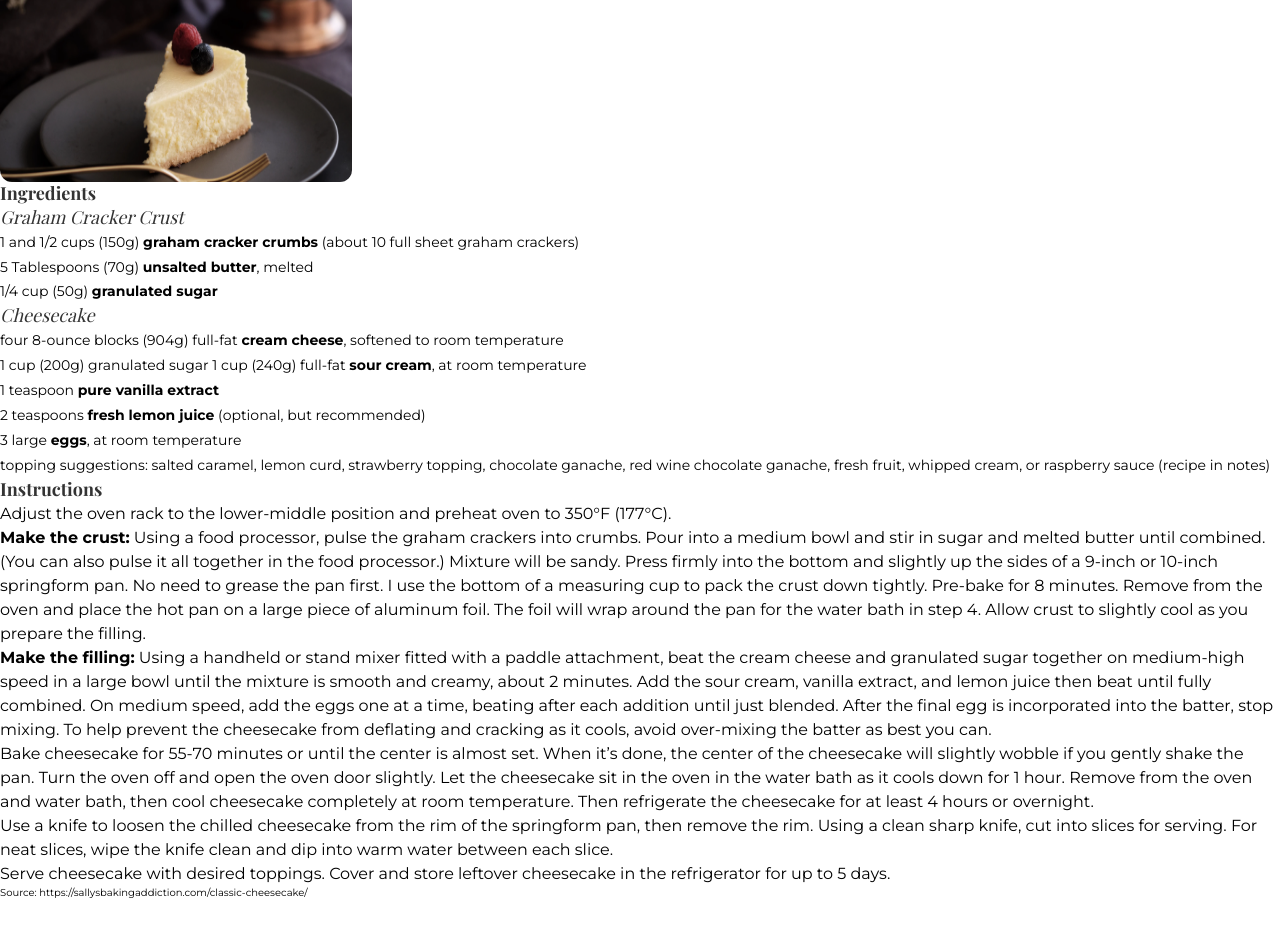
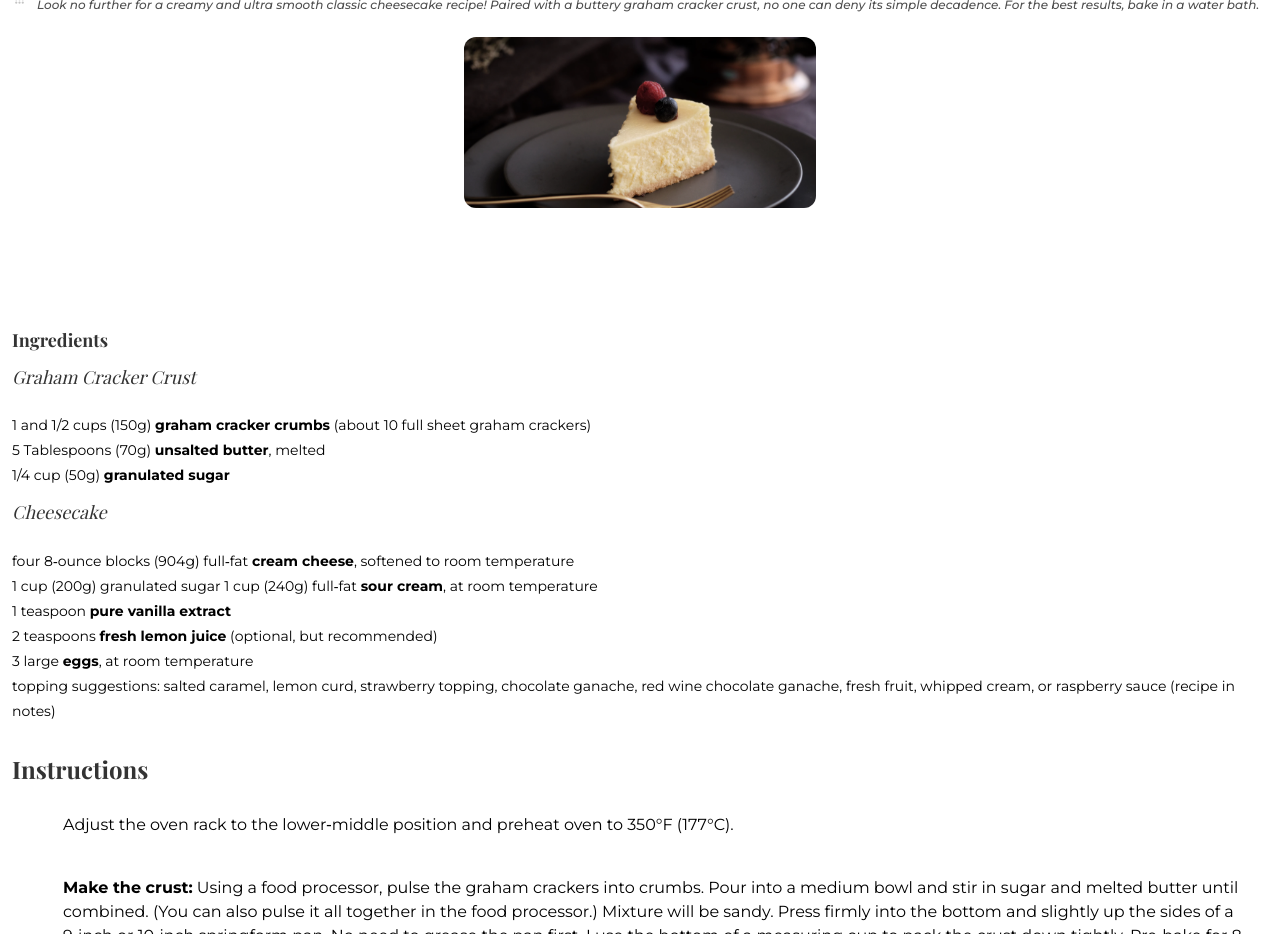
Before and after one commit to Lionprincipe/recipe-blog-challenge, a plain HTML site: page index.html in a window 1280 px wide. Shown: the part 79-1013 px from the top of the page. Before the commit the page ends 978 px from the top, so only its background shows below. Drawn offline with nearby package versions, Linux system fonts and the light colour scheme; a web font is replaced by a local one.

Commit message:
add spacing

```diff
--- a/index.html
+++ b/index.html
@@ -22,7 +22,7 @@
       <header>
         <h1>Classic Cheesecake Recipe</h1>
         <div class="header__sub-container">
-          <span class="icon material-icons"> drag_indicator </span>
+          <span class="material-icons"> drag_indicator </span>
           <p class="header__paragraph">
             Look no further for a creamy and ultra smooth classic cheesecake
             recipe! Paired with a buttery graham cracker crust, no one can deny
@@ -33,7 +33,7 @@
       <section class="main__illustration">
         <img src="./photo1.png" alt="cheese cake photo" />
       </section>
-
+      <section class="section__cooking-info"></section>
       <section>
         <h2 class="section__title">Ingredients</h2>
         <div class="ingredient__card">
@@ -64,7 +64,7 @@
           <ul>
             <li>
               <label for=""
-                >four 8-ounce blocks (904g) full-fat
+                >four 8&#8209;ounce blocks (904g) full&#8209;fat
                 <strong>cream cheese</strong>, softened to room
                 temperature</label
               >
@@ -72,8 +72,8 @@
             <li>
               <label for="">1 cup (200g) granulated sugar</label>
               <label for=""
-                >1 cup (240g) full-fat <strong>sour cream</strong>, at room
-                temperature</label
+                >1 cup (240g) full&#8209;fat <strong>sour cream</strong>, at
+                room temperature</label
               >
             </li>
             <li>
@@ -102,13 +102,13 @@
           </ul>
         </div>
       </section>
-      <section>
+      <section class="section__instructions">
         <h2 class="section__title">Instructions</h2>
         <ol>
           <li>
             <p>
-              Adjust the oven rack to the lower-middle position and preheat oven
-              to 350°F (177°C).
+              Adjust the oven rack to the lower&#8209;middle position and
+              preheat oven to 350°F (177°C).
             </p>
           </li>
           <li>
@@ -117,38 +117,53 @@
               graham crackers into crumbs. Pour into a medium bowl and stir in
               sugar and melted butter until combined. (You can also pulse it all
               together in the food processor.) Mixture will be sandy. Press
-              firmly into the bottom and slightly up the sides of a 9-inch or
-              10-inch springform pan. No need to grease the pan first. I use the
-              bottom of a measuring cup to pack the crust down tightly. Pre-bake
-              for 8 minutes. Remove from the oven and place the hot pan on a
-              large piece of aluminum foil. The foil will wrap around the pan
-              for the water bath in step 4. Allow crust to slightly cool as you
-              prepare the filling.
+              firmly into the bottom and slightly up the sides of a 9&#8209;inch
+              or 10&#8209;inch springform pan. No need to grease the pan first.
+              I use the bottom of a measuring cup to pack the crust down
+              tightly. Pre&#8209;bake for 8 minutes. Remove from the oven and
+              place the hot pan on a large piece of aluminum foil. The foil will
+              wrap around the pan for the water bath in step 4. Allow crust to
+              slightly cool as you prepare the filling.
             </p>
           </li>
           <li>
             <p>
               <strong>Make the filling:</strong> Using a handheld or stand mixer
               fitted with a paddle attachment, beat the cream cheese and
-              granulated sugar together on medium-high speed in a large bowl
-              until the mixture is smooth and creamy, about 2 minutes. Add the
-              sour cream, vanilla extract, and lemon juice then beat until fully
-              combined. On medium speed, add the eggs one at a time, beating
-              after each addition until just blended. After the final egg is
-              incorporated into the batter, stop mixing. To help prevent the
-              cheesecake from deflating and cracking as it cools, avoid
-              over-mixing the batter as best you can.
+              granulated sugar together on medium&#8209;high speed in a large
+              bowl until the mixture is smooth and creamy, about 2 minutes. Add
+              the sour cream, vanilla extract, and lemon juice then beat until
+              fully combined. On medium speed, add the eggs one at a time,
+              beating after each addition until just blended. After the final
+              egg is incorporated into the batter, stop mixing. To help prevent
+              the cheesecake from deflating and cracking as it cools, avoid
+              over&#8209;mixing the batter as best you can.
             </p>
           </li>
           <li>
             <p>
-              Bake cheesecake for 55-70 minutes or until the center is almost
-              set. When it’s done, the center of the cheesecake will slightly
-              wobble if you gently shake the pan. Turn the oven off and open the
-              oven door slightly. Let the cheesecake sit in the oven in the
-              water bath as it cools down for 1 hour. Remove from the oven and
-              water bath, then cool cheesecake completely at room temperature.
-              Then refrigerate the cheesecake for at least 4 hours or overnight.
+              <strong>Prepare the simple water bath (see note)</strong>
+              Boil a pot of water. You need 1 inch of water in your roasting pan
+              for the water bath, so make sure you boil enough. I use an entire
+              kettle of hot water. As the water is heating up, wrap the aluminum
+              foil around the springform pan. Pour the cheesecake batter on top
+              of the crust. Use a rubber spatula or spoon to smooth it into an
+              even layer. Place the pan inside of a large roasting pan.
+              Carefully pour the hot water inside of the pan and place in the
+              oven. (Or you can place the roasting pan in the oven first, then
+              pour the hot water in. Whichever is easier for you.)
+            </p>
+          </li>
+          <li>
+            <p>
+              Bake cheesecake for 55&#8209;70 minutes or until the center is
+              almost set. When it’s done, the center of the cheesecake will
+              slightly wobble if you gently shake the pan. Turn the oven off and
+              open the oven door slightly. Let the cheesecake sit in the oven in
+              the water bath as it cools down for 1 hour. Remove from the oven
+              and water bath, then cool cheesecake completely at room
+              temperature. Then refrigerate the cheesecake for at least 4 hours
+              or overnight.
             </p>
           </li>
           <li>
--- a/style.css
+++ b/style.css
@@ -2,6 +2,13 @@
   margin: 0;
   padding: 0;
   box-sizing: border-box;
+  margin-block: 0;
+}
+ul,
+ol {
+  list-style: none;
+  padding-inline: 0;
+  margin-inline: 0;
 }
 html {
   font-family: Montserrat;
@@ -10,8 +17,13 @@ html {
   font-weight: normal;
   font-size: 16px;
 }
+
 body {
   font-size: 62.5%;
+}
+
+main {
+  padding: 3.2em 1.2em 0;
 }
 
 a {
@@ -25,6 +37,12 @@ h1 {
   font-weight: bold;
   font-size: 2.4em;
   line-height: 1.33em;
+
+  padding-bottom: 0.5em;
+}
+
+section {
+  padding-bottom: 3em;
 }
 
 .header__paragraph {
@@ -50,6 +68,9 @@ h1 {
 
   color: #333333;
 }
+.ingredient__card {
+  padding-top: 1.3em;
+}
 
 .section__subtitle {
   font-family: Playfair Display;
@@ -61,11 +82,17 @@ h1 {
   /* Gray 1 */
 
   color: #333333;
+  margin-bottom: 1.33em;
 }
 
 .ingredient__card ul li {
   font-size: 1.4em;
   line-height: 1.78em;
+}
+
+.section__cooking-info {
+  width: 375px;
+  height: 97px;
 }
 
 section ol li {
@@ -74,21 +101,24 @@ section ol li {
 }
 
 .main__illustration {
-  width: 352px;
-  height: 213.83px;
-  border-radius: 12px;
+  display: flex;
+  justify-content: center;
+  max-height: 21.4em;
+  overflow: hidden;
+  padding-bottom: 24px;
 }
 
 .main__illustration img {
   display: block;
-  max-width: 352px;
-  height: 213.83px;
+  max-width: 35.2em;
+
   border-radius: 12px;
 }
 
 .header__sub-container {
   position: relative;
-  padding-left: 25px;
+  padding-left: 2.5em;
+  padding-bottom: 2.5em;
 }
 
 .header__sub-container .material-icons {
@@ -100,3 +130,20 @@ section ol li {
   transform: rotate(90deg);
   color: #c4c4c4;
 }
+
+ol li {
+  margin-bottom: 2.4em;
+}
+ol li p {
+  -webkit-hyphens: none;
+  hyphens: none;
+}
+
+.section__instructions .section__title {
+  line-height: 1.33em;
+  font-size: 2.4em;
+}
+.section__instructions ol {
+  padding-top: 2.8em;
+  padding-left: 5.1em;
+}
```
